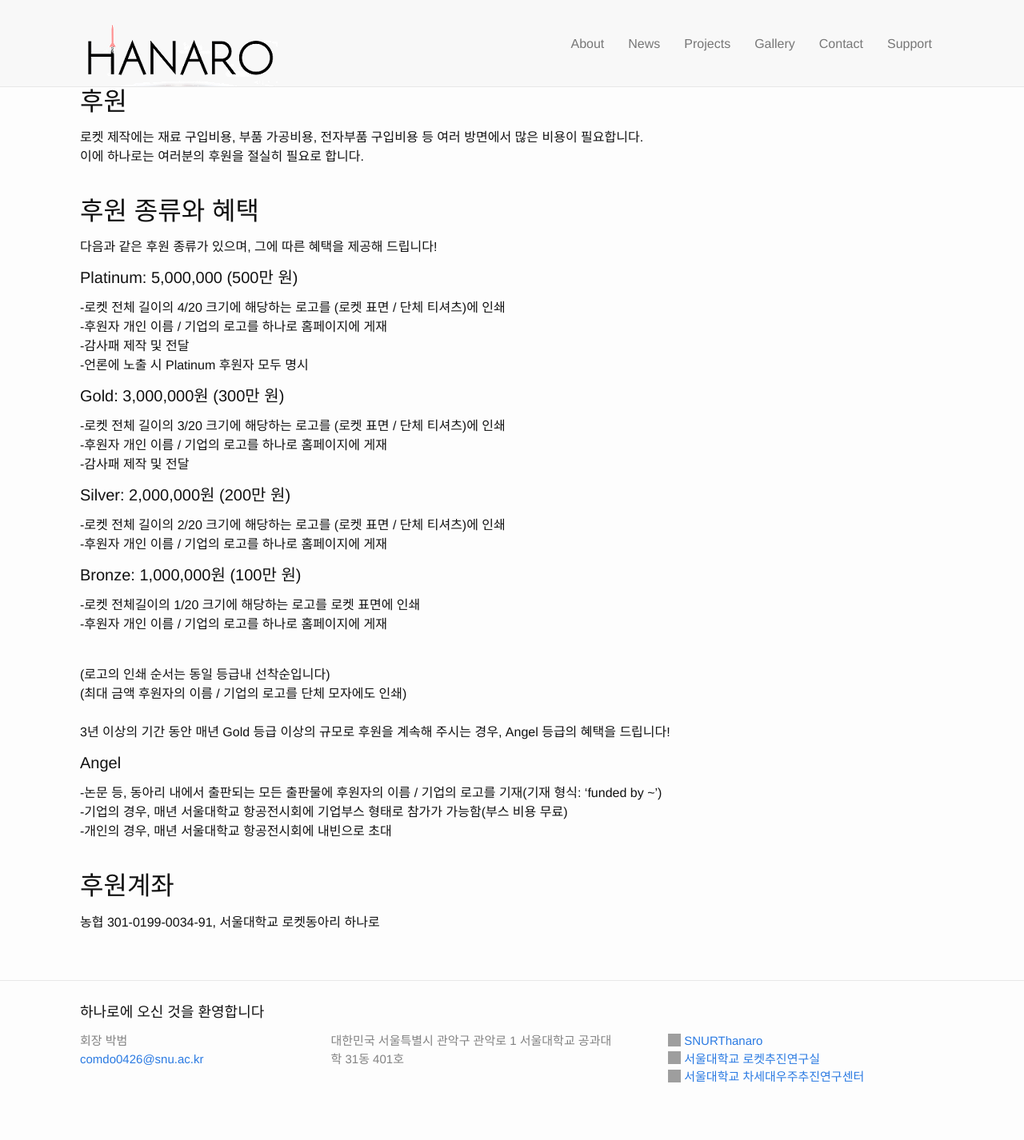
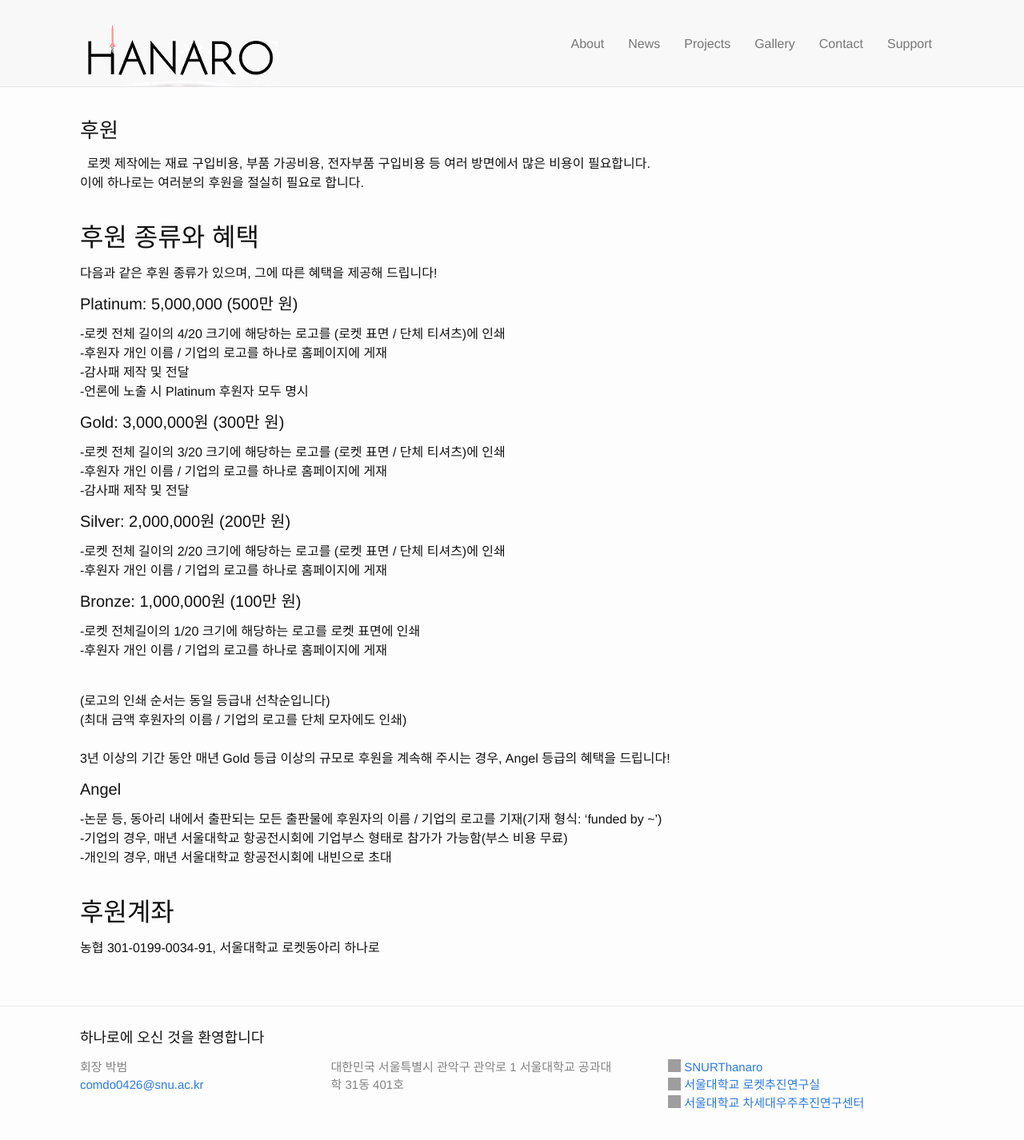
Before and after one commit to Hanaro2021/hanaro.github.io, a Jekyll site: the page built from _pages/6.support.md, in a window 1280 px wide. Shown: the top 1426 px of the page at 80% size. Built offline with Jekyll 4.4.1, drawn with Linux system fonts in a browser that asks for light colours; nearby versions of some CDN libraries; grey boxes are pictures that could not be loaded.

Commit message:
Update 6.support.md

```diff
--- a/_pages/6.support.md
+++ b/_pages/6.support.md
@@ -3,7 +3,8 @@
 title: Support
 permalink: /support/
 ---
-## 후원
+<br/>
+<h3>후원</h3>
 로켓 제작에는 재료 구입비용, 부품 가공비용, 전자부품 구입비용 등 여러 방면에서 많은 비용이 필요합니다. <br/>
 이에 하나로는 여러분의 후원을 절실히 필요로 합니다.<br/><br/>
 
```
